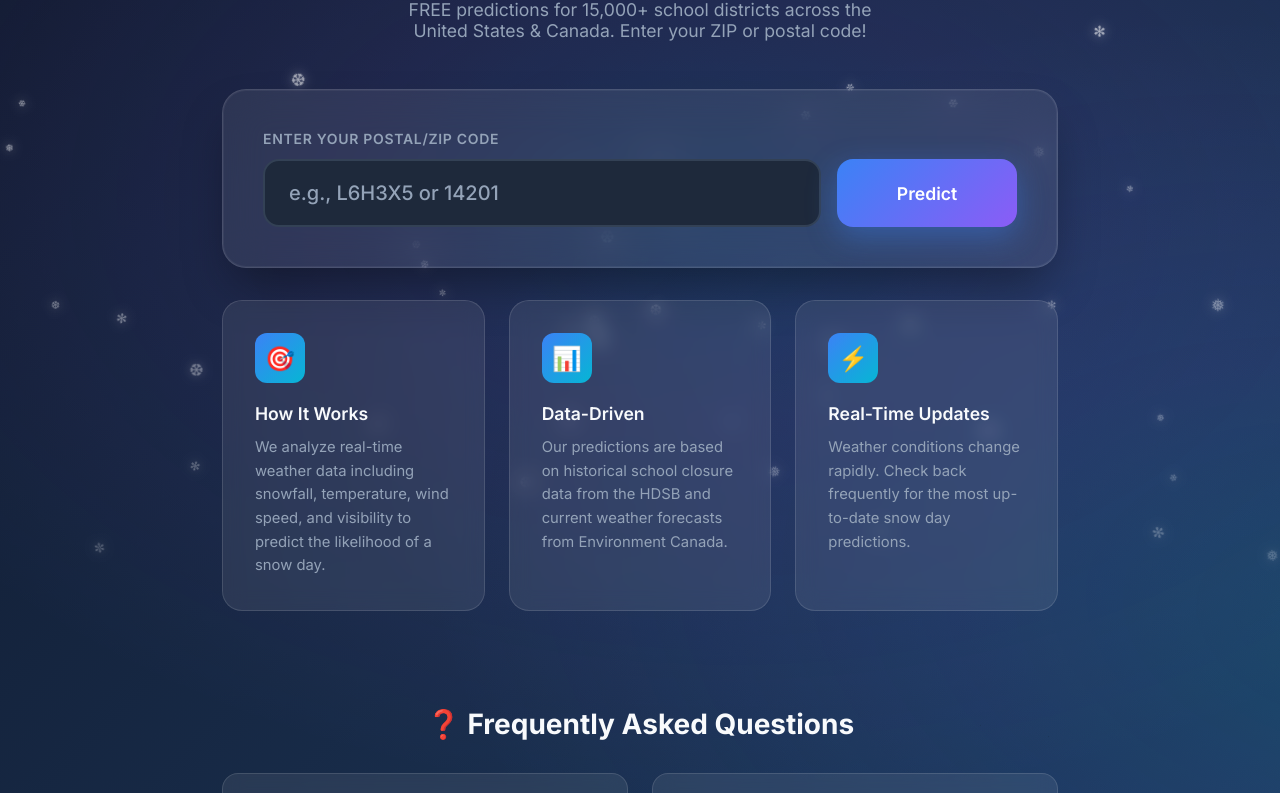
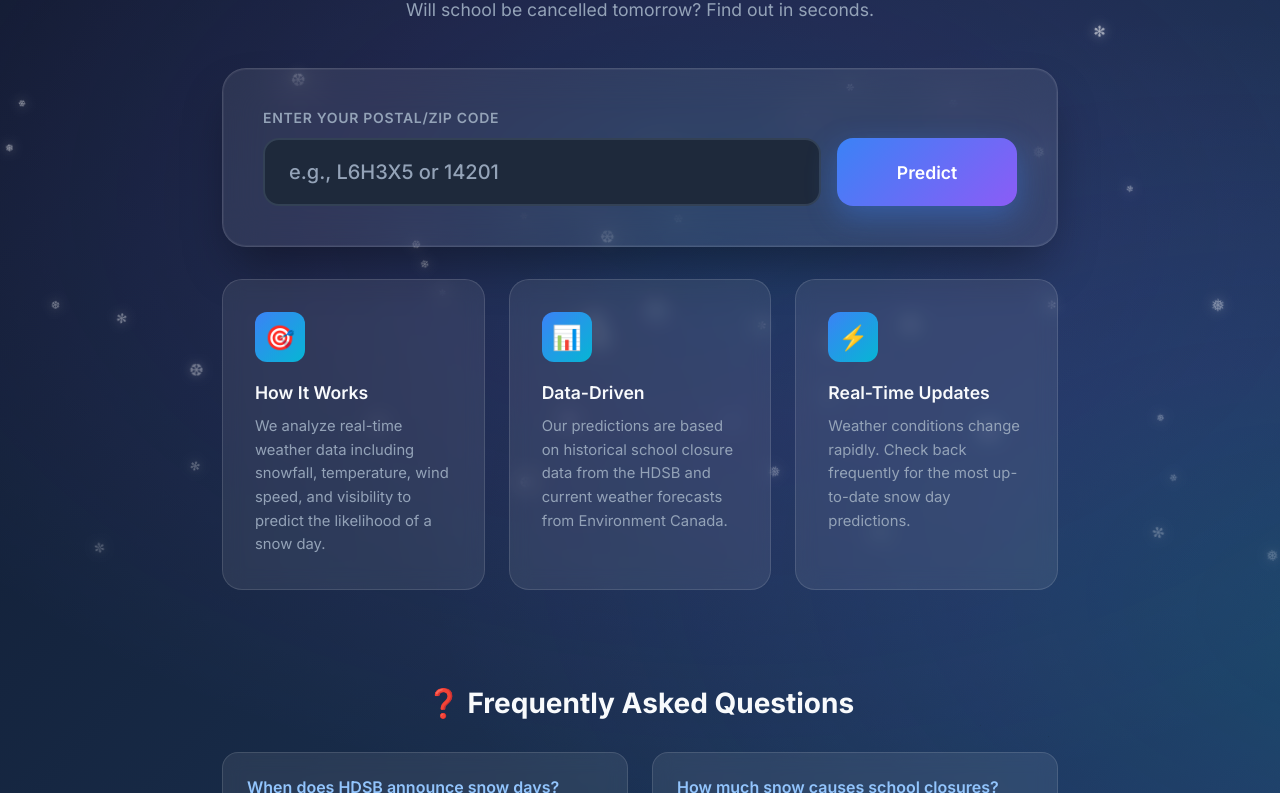
Before and after one commit to MeharPro/snowday-predictor, a website: page index.html in a window 1280 px wide. Shown: the part 229-1022 px from the top of the page. Drawn offline with Linux system fonts and the light colour scheme.

Commit message:
Fix subtitle - cleaner copy

```diff
--- a/index.html
+++ b/index.html
@@ -1211,8 +1211,7 @@
                 <div class="logo-icon">❄️</div>
             </div>
             <h1>Snow Day Predictor</h1>
-            <p class="subtitle">FREE predictions for 15,000+ school districts across the United States & Canada. Enter
-                your ZIP or postal code!</p>
+            <p class="subtitle">Will school be cancelled tomorrow? Find out in seconds.</p>
         </header>
 
         <main>
```
